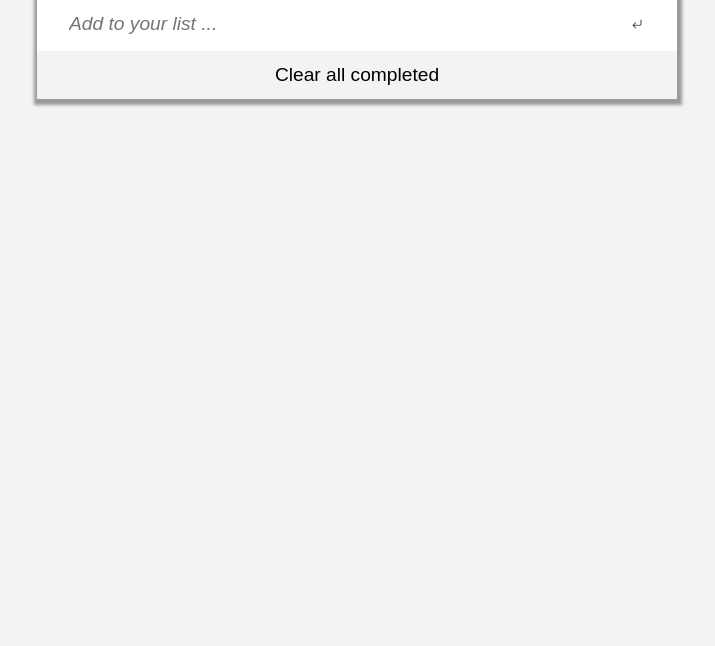
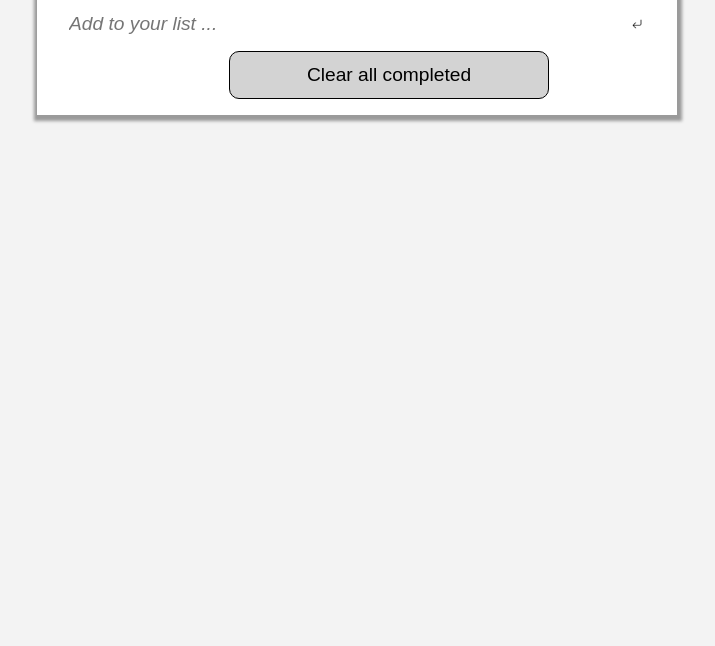
Before and after one commit to FevenSeyfu/Todo-List-app, a website built with webpack: page src/index.html in a window 1280 px wide. Shown: the part 154-800 px from the top of the page, without its empty margins (283-998 px from the left). Built offline with nearby package versions, Linux system fonts and the light colour scheme.

```diff
--- a/src/style.css
+++ b/src/style.css
@@ -77,12 +77,24 @@
 
 .clear-tasks {
   border: none;
-  width: 100%;
+  width: 50%;
   height: 3rem;
+  margin-left: 30%;
+  margin-bottom: 1rem;
   font-size: 1.2rem;
   font-family: Arial, Helvetica, sans-serif;
-  background-color: #f3f3f3;
+  border: 1px solid black;
+  color: black;
+  border-radius: 10px;
+  background-color: lightgrey;
   margin-top: 1rem;
+}
+
+
+
+.clear-tasks:hover{
+  color: white;
+  background-color: #000;
 }
 
 .Tasks-view,
```
Also changed, not shown: dist/index.js.
